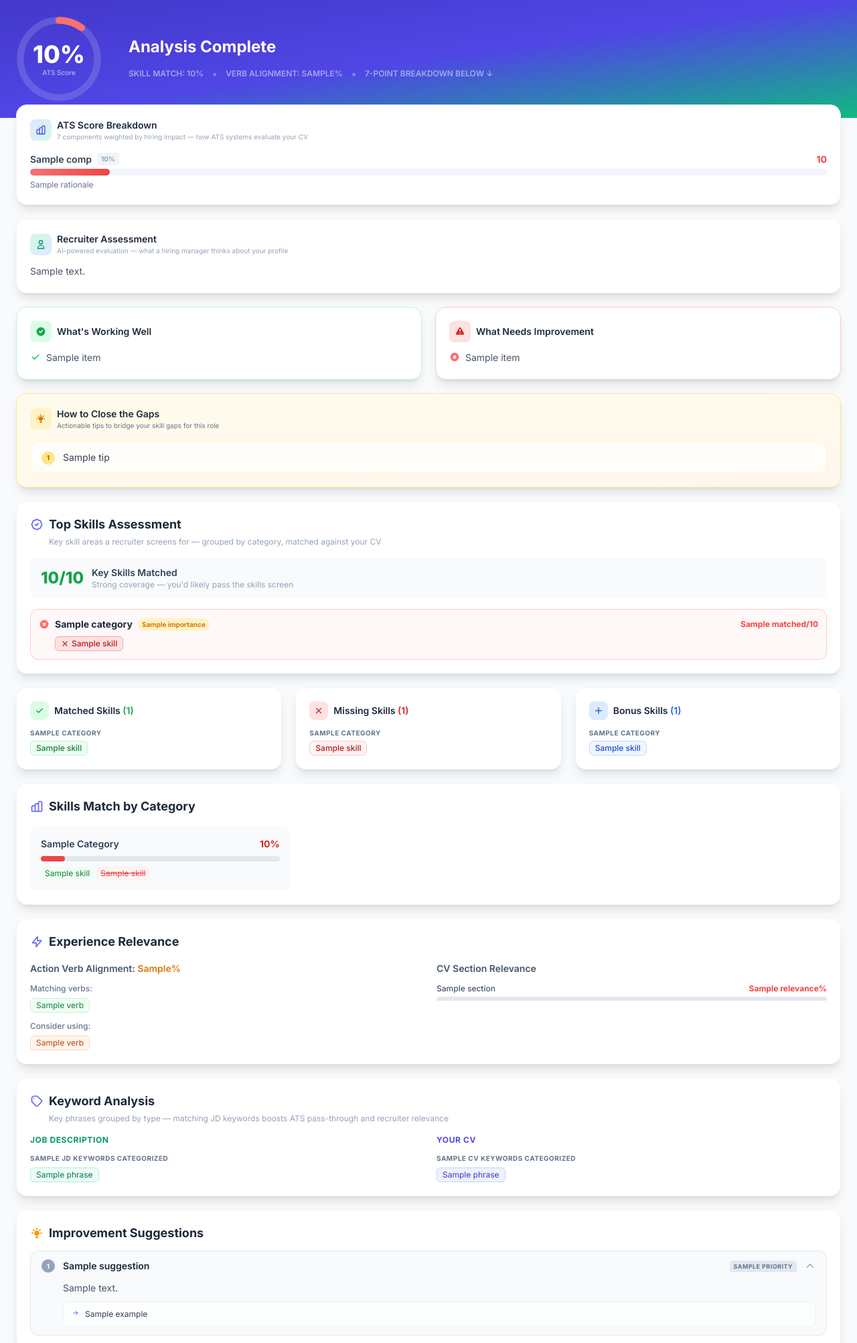
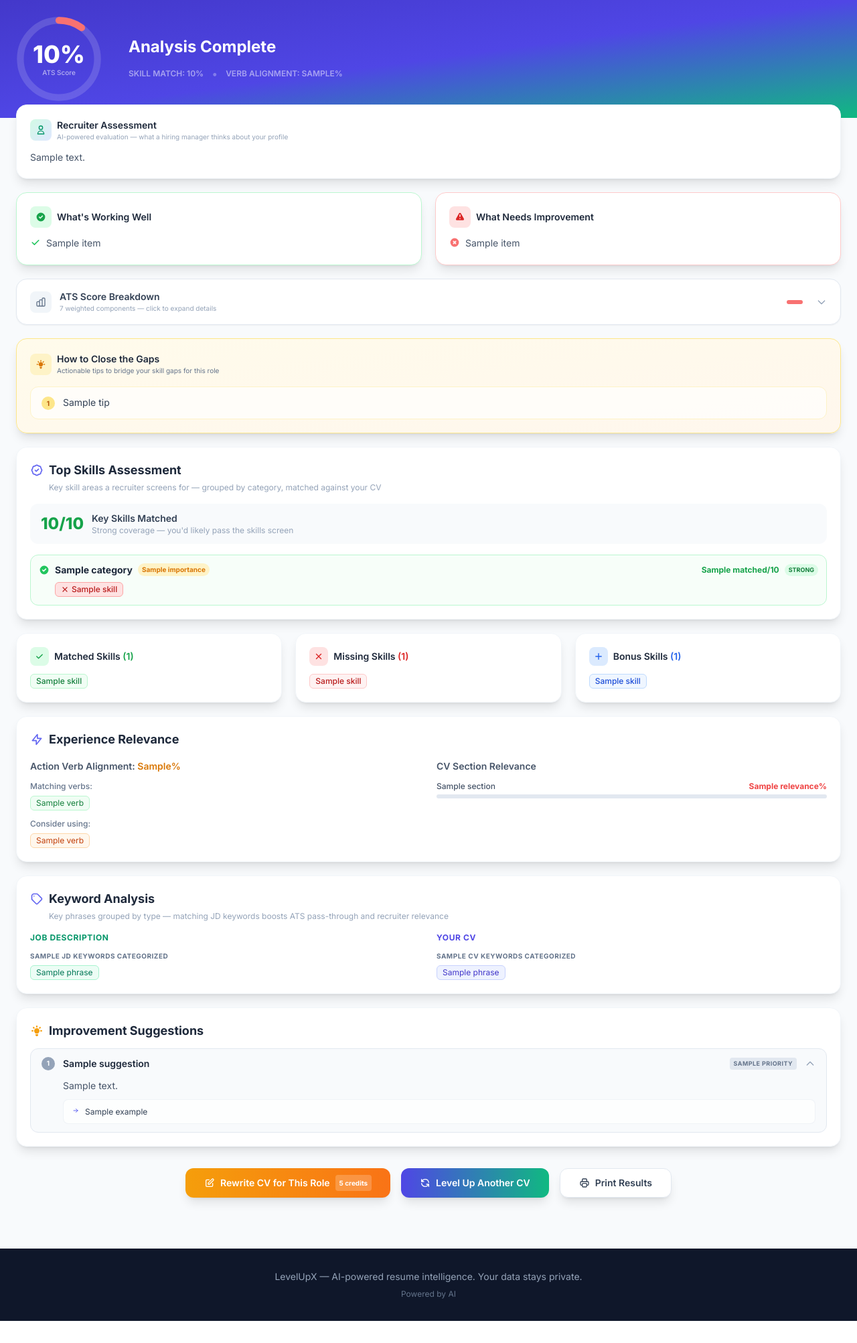
Before and after one commit to Sumant2298/cv-analyzer, a Flask app: template templates/results.html in a window 1280 px wide. Shown: the part 75-2080 px from the top of the page at 67% size. After the commit the page ends 2047 px from the top, so only its background shows below. Run offline with Flask 3, Linux system fonts and the light colour scheme; the template is opened without the code that fills it: most values are stand-ins (such as "Sample title", 1, 10 or a date in 2020); some libraries are stand-ins or nearby versions.

Commit message:
Redesign results UI: subtle ATS breakdown, reorder sections, add skill badges
- Move Recruiter Assessment before ATS Score Breakdown
- Make ATS Breakdown collapsible with subtle 3-column grid layout
- Add Strong/Good/Weak match badges to Top Skills Assessment groups
- Remove Skills by Category card entirely
- Flatten skills grid to simple tag lists (no category grouping)
- Update LLM prompt for 6 experience sections and 5-7 suggestions
- Adjust Experience Relevance thresholds for better color coding

Co-Authored-By: Claude Opus 4.6 <noreply@anthropic.com>

```diff
--- a/templates/results.html
+++ b/templates/results.html
@@ -54,10 +54,6 @@
                     <span class="text-xs text-white/50 font-semibold uppercase">Skill Match: {{ results.skill_match.skill_score }}%</span>
                     <span class="text-white/30">•</span>
                     <span class="text-xs text-white/50 font-semibold uppercase">Verb Alignment: {{ results.experience_analysis.verb_alignment }}%</span>
-                    {% if results.ats_breakdown %}
-                    <span class="text-white/30">•</span>
-                    <span class="text-xs text-white/50 font-semibold uppercase">7-Point Breakdown Below ↓</span>
-                    {% endif %}
                 </div>
             </div>
         </div>
@@ -66,41 +62,7 @@
 
 <div class="max-w-7xl mx-auto px-4 sm:px-6 -mt-5 relative z-10 space-y-5 pb-4">
 
-    <!-- ATS Score Breakdown -->
-    {% if results.ats_breakdown %}
-    <div class="bg-white rounded-2xl shadow-lg border border-slate-100 p-5 anim-fade-up">
-        <div class="flex items-center gap-2 mb-4">
-            <div class="w-8 h-8 bg-gradient-to-br from-brand-100 to-emerald-100 rounded-lg flex items-center justify-center">
-                <svg class="w-4 h-4 text-brand-600" fill="none" stroke="currentColor" viewBox="0 0 24 24"><path stroke-linecap="round" stroke-linejoin="round" stroke-width="2" d="M9 19v-6a2 2 0 00-2-2H5a2 2 0 00-2 2v6a2 2 0 002 2h2a2 2 0 002-2zm0 0V9a2 2 0 012-2h2a2 2 0 012 2v10m-6 0a2 2 0 002 2h2a2 2 0 002-2m0 0V5a2 2 0 012-2h2a2 2 0 012 2v14a2 2 0 01-2 2h-2a2 2 0 01-2-2z"/></svg>
-            </div>
-            <div>
-                <h3 class="font-semibold text-slate-800 text-sm">ATS Score Breakdown</h3>
-                <p class="text-[10px] text-slate-400">7 components weighted by hiring impact — how ATS systems evaluate your CV</p>
-            </div>
-        </div>
-        <div class="space-y-3">
-            {% for comp in results.ats_breakdown %}
-            <div class="group">
-                <div class="flex items-center justify-between mb-1">
-                    <div class="flex items-center gap-2">
-                        <span class="text-sm font-semibold text-slate-700">{{ comp.label }}</span>
-                        <span class="text-[10px] font-bold text-slate-400 bg-slate-100 px-1.5 py-0.5 rounded">{{ comp.weight }}%</span>
-                    </div>
-                    <span class="text-sm font-bold {% if comp.score >= 70 %}text-green-600{% elif comp.score >= 40 %}text-amber-600{% else %}text-red-500{% endif %}">{{ comp.score }}</span>
-                </div>
-                <div class="w-full bg-slate-100 rounded-full h-2.5 mb-1">
-                    <div class="h-2.5 rounded-full anim-bar transition-all {% if comp.score >= 70 %}bg-gradient-to-r from-green-400 to-green-500{% elif comp.score >= 40 %}bg-gradient-to-r from-amber-400 to-amber-500{% else %}bg-gradient-to-r from-red-400 to-red-500{% endif %}" style="width:{{ comp.score }}%"></div>
-                </div>
-                {% if comp.rationale %}
-                <p class="text-xs text-slate-500 leading-relaxed">{{ comp.rationale }}</p>
-                {% endif %}
-            </div>
-            {% endfor %}
-        </div>
-    </div>
-    {% endif %}
-
-    <!-- Recruiter Assessment -->
+    <!-- ===================== RECRUITER ASSESSMENT (moved before ATS) ===================== -->
     {% if results.llm_insights and results.llm_insights.profile_summary %}
     <div class="bg-white rounded-2xl shadow-lg border border-slate-100 p-5 anim-fade-up">
         <div class="flex items-center gap-2 mb-3">
@@ -119,7 +81,6 @@
     <!-- Working Well / Needs Improvement Cards -->
     {% if results.llm_insights and (results.llm_insights.working_well or results.llm_insights.needs_improvement) %}
     <div class="grid grid-cols-1 md:grid-cols-2 gap-5 anim-fade-up">
-        <!-- What's Working Well -->
         {% if results.llm_insights.working_well %}
         <div class="bg-white rounded-2xl shadow-lg border border-green-200 p-5">
             <div class="flex items-center gap-2 mb-3">
@@ -138,8 +99,6 @@
             </ul>
         </div>
         {% endif %}
-
-        <!-- What Needs Improvement -->
         {% if results.llm_insights.needs_improvement %}
         <div class="bg-white rounded-2xl shadow-lg border border-red-200 p-5">
             <div class="flex items-center gap-2 mb-3">
@@ -161,7 +120,50 @@
     </div>
     {% endif %}
 
-    <!-- How to Close the Gaps — Prominent Card -->
+    <!-- ===================== ATS SCORE BREAKDOWN — Subtle Collapsible ===================== -->
+    {% if results.ats_breakdown %}
+    <details class="bg-white rounded-2xl shadow-sm border border-slate-200 anim-fade-up group">
+        <summary class="flex items-center gap-3 px-5 py-4 cursor-pointer select-none list-none [&::-webkit-details-marker]:hidden">
+            <div class="w-8 h-8 bg-slate-100 rounded-lg flex items-center justify-center flex-shrink-0">
+                <svg class="w-4 h-4 text-slate-500" fill="none" stroke="currentColor" viewBox="0 0 24 24"><path stroke-linecap="round" stroke-linejoin="round" stroke-width="2" d="M9 19v-6a2 2 0 00-2-2H5a2 2 0 00-2 2v6a2 2 0 002 2h2a2 2 0 002-2zm0 0V9a2 2 0 012-2h2a2 2 0 012 2v10m-6 0a2 2 0 002 2h2a2 2 0 002-2m0 0V5a2 2 0 012-2h2a2 2 0 012 2v14a2 2 0 01-2 2h-2a2 2 0 01-2-2z"/></svg>
+            </div>
+            <div class="flex-1">
+                <h3 class="font-semibold text-slate-700 text-sm">ATS Score Breakdown</h3>
+                <p class="text-[10px] text-slate-400">7 weighted components — click to expand details</p>
+            </div>
+            <!-- Mini bar summary when collapsed -->
+            <div class="hidden sm:flex items-center gap-1.5 mr-2">
+                {% for comp in results.ats_breakdown %}
+                <div class="w-6 h-1.5 rounded-full {% if comp.score >= 70 %}bg-green-400{% elif comp.score >= 40 %}bg-amber-400{% else %}bg-red-400{% endif %}" title="{{ comp.label }}: {{ comp.score }}"></div>
+                {% endfor %}
+            </div>
+            <svg class="w-4 h-4 text-slate-400 transition-transform group-open:rotate-180 flex-shrink-0" fill="none" stroke="currentColor" viewBox="0 0 24 24"><path stroke-linecap="round" stroke-linejoin="round" stroke-width="2" d="M19 9l-7 7-7-7"/></svg>
+        </summary>
+        <div class="px-5 pb-5 pt-1 border-t border-slate-100">
+            <div class="grid grid-cols-1 sm:grid-cols-2 lg:grid-cols-3 gap-3 mt-3">
+                {% for comp in results.ats_breakdown %}
+                <div class="rounded-xl bg-slate-50 p-3 hover:bg-slate-100 transition">
+                    <div class="flex items-center justify-between mb-1.5">
+                        <span class="text-xs font-semibold text-slate-600">{{ comp.label }}</span>
+                        <div class="flex items-center gap-1.5">
+                            <span class="text-[9px] text-slate-400 font-medium">{{ comp.weight }}% wt</span>
+                            <span class="text-xs font-bold {% if comp.score >= 70 %}text-green-600{% elif comp.score >= 40 %}text-amber-600{% else %}text-red-500{% endif %}">{{ comp.score }}</span>
+                        </div>
+                    </div>
+                    <div class="w-full bg-slate-200 rounded-full h-1.5 mb-1.5">
+                        <div class="h-1.5 rounded-full anim-bar {% if comp.score >= 70 %}bg-green-400{% elif comp.score >= 40 %}bg-amber-400{% else %}bg-red-400{% endif %}" style="width:{{ comp.score }}%"></div>
+                    </div>
+                    {% if comp.rationale %}
+                    <p class="text-[11px] text-slate-500 leading-snug">{{ comp.rationale }}</p>
+                    {% endif %}
+                </div>
+                {% endfor %}
+            </div>
+        </div>
+    </details>
+    {% endif %}
+
+    <!-- ===================== HOW TO CLOSE THE GAPS ===================== -->
     {% if results.llm_insights and results.llm_insights.skill_gap_tips %}
     <div class="bg-gradient-to-br from-amber-50 to-orange-50 rounded-2xl shadow-lg border border-amber-200 p-5 anim-fade-up">
         <div class="flex items-center gap-2 mb-4">
@@ -186,7 +188,7 @@
     </div>
     {% endif %}
 
-    <!-- Top Skills Assessment (LLM-powered, Grouped) -->
+    <!-- ===================== TOP SKILLS ASSESSMENT — Strong/Good/Weak badges ===================== -->
     {% if results.top_skill_groups %}
     <div class="bg-white rounded-2xl shadow-lg border border-slate-100 p-5 anim-fade-up-2">
         <div class="flex items-center gap-2 mb-1">
@@ -211,12 +213,13 @@
 
         <div class="space-y-3">
             {% for group in results.top_skill_groups %}
-            <div class="rounded-xl border {{ 'border-green-200 bg-green-50/50' if group.matched == group.total else ('border-amber-200 bg-amber-50/30' if group.matched > 0 else 'border-red-200 bg-red-50/50') }} p-3">
+            {% set match_pct = (group.matched / group.total * 100) if group.total > 0 else 0 %}
+            <div class="rounded-xl border {{ 'border-green-200 bg-green-50/50' if match_pct >= 70 else ('border-amber-200 bg-amber-50/30' if match_pct >= 30 else 'border-red-200 bg-red-50/50') }} p-3">
                 <div class="flex items-center justify-between mb-2">
                     <div class="flex items-center gap-2">
-                        {% if group.matched == group.total %}
+                        {% if match_pct >= 70 %}
                         <svg class="w-4 h-4 text-green-500" fill="currentColor" viewBox="0 0 20 20"><path fill-rule="evenodd" d="M10 18a8 8 0 100-16 8 8 0 000 16zm3.707-9.293a1 1 0 00-1.414-1.414L9 10.586 7.707 9.293a1 1 0 00-1.414 1.414l2 2a1 1 0 001.414 0l4-4z" clip-rule="evenodd"/></svg>
-                        {% elif group.matched > 0 %}
+                        {% elif match_pct >= 30 %}
                         <svg class="w-4 h-4 text-amber-500" fill="currentColor" viewBox="0 0 20 20"><path fill-rule="evenodd" d="M10 18a8 8 0 100-16 8 8 0 000 16zm1-11a1 1 0 10-2 0v3.586L7.707 9.293a1 1 0 00-1.414 1.414l3 3a1 1 0 001.414 0l3-3a1 1 0 00-1.414-1.414L11 10.586V7z" clip-rule="evenodd"/></svg>
                         {% else %}
                         <svg class="w-4 h-4 text-red-400" fill="currentColor" viewBox="0 0 20 20"><path fill-rule="evenodd" d="M10 18a8 8 0 100-16 8 8 0 000 16zM8.707 7.293a1 1 0 00-1.414 1.414L8.586 10l-1.293 1.293a1 1 0 101.414 1.414L10 11.414l1.293 1.293a1 1 0 001.414-1.414L11.414 10l1.293-1.293a1 1 0 00-1.414-1.414L10 8.586 8.707 7.293z" clip-rule="evenodd"/></svg>
@@ -224,7 +227,17 @@
                         <span class="text-sm font-bold text-slate-800">{{ group.category }}</span>
                         <span class="text-[10px] font-bold px-1.5 py-0.5 rounded-full {{ 'bg-red-100 text-red-600' if group.importance == 'Must-have' else 'bg-amber-100 text-amber-600' }}">{{ group.importance }}</span>
                     </div>
-                    <span class="text-xs font-bold {{ 'text-green-600' if group.matched == group.total else ('text-amber-600' if group.matched > 0 else 'text-red-500') }}">{{ group.matched }}/{{ group.total }}</span>
+                    <div class="flex items-center gap-2">
+                        <span class="text-xs font-bold {{ 'text-green-600' if match_pct >= 70 else ('text-amber-600' if match_pct >= 30 else 'text-red-500') }}">{{ group.matched }}/{{ group.total }}</span>
+                        <!-- Strong / Good / Weak badge -->
+                        {% if match_pct >= 70 %}
+                        <span class="text-[9px] font-bold uppercase px-1.5 py-0.5 rounded-full bg-green-100 text-green-700">Strong</span>
+                        {% elif match_pct >= 30 %}
+                        <span class="text-[9px] font-bold uppercase px-1.5 py-0.5 rounded-full bg-amber-100 text-amber-700">Good</span>
+                        {% else %}
+                        <span class="text-[9px] font-bold uppercase px-1.5 py-0.5 rounded-full bg-red-100 text-red-700">Weak</span>
+                        {% endif %}
+                    </div>
                 </div>
                 <div class="flex flex-wrap gap-1.5 ml-6">
                     {% for s in group.skills %}
@@ -244,7 +257,7 @@
     </div>
     {% endif %}
 
-    <!-- Skills Grid — Matched Skills / Missing Skills / Bonus Skills -->
+    <!-- ===================== SKILLS GRID — Matched / Missing / Bonus (flat, no categories) ===================== -->
     <div class="grid grid-cols-1 md:grid-cols-3 gap-5 anim-fade-up-2">
         <!-- Matched Skills -->
         <div class="bg-white rounded-2xl shadow-lg border border-slate-100 p-5">
@@ -254,17 +267,10 @@
                 </div>
                 <h3 class="font-semibold text-slate-800 text-sm">Matched Skills <span class="text-green-600">({{ results.skill_match.matched|length }})</span></h3>
             </div>
-            {% if results.skill_match.matched_by_category %}
-            <div class="space-y-2.5">
-                {% for category, skills in results.skill_match.matched_by_category.items() %}
-                <div>
-                    <p class="text-[10px] font-bold text-slate-500 uppercase tracking-wider mb-1">{{ category.replace('_', ' ')|title }}</p>
+            {% if results.skill_match.matched %}
             <div class="flex flex-wrap gap-1">
-                        {% for skill in skills %}
+                {% for skill in results.skill_match.matched %}
                 <span class="bg-green-50 text-green-700 text-xs font-medium px-2 py-0.5 rounded-md border border-green-200">{{ skill }}</span>
-                        {% endfor %}
-                    </div>
-                </div>
                 {% endfor %}
             </div>
             {% else %}<p class="text-slate-400 text-xs">No matching skills detected.</p>{% endif %}
@@ -278,23 +284,16 @@
                 </div>
                 <h3 class="font-semibold text-slate-800 text-sm">Missing Skills <span class="text-red-600">({{ results.skill_match.missing|length }})</span></h3>
             </div>
-            {% if results.skill_match.missing_by_category %}
-            <div class="space-y-2.5">
-                {% for category, skills in results.skill_match.missing_by_category.items() %}
-                <div>
-                    <p class="text-[10px] font-bold text-slate-500 uppercase tracking-wider mb-1">{{ category.replace('_', ' ')|title }}</p>
+            {% if results.skill_match.missing %}
             <div class="flex flex-wrap gap-1">
-                        {% for skill in skills %}
+                {% for skill in results.skill_match.missing %}
                 <span class="bg-red-50 text-red-700 text-xs font-medium px-2 py-0.5 rounded-md border border-red-200">{{ skill }}</span>
-                        {% endfor %}
-                    </div>
-                </div>
                 {% endfor %}
             </div>
             {% else %}<p class="text-slate-400 text-xs">No gaps — you cover all JD skills!</p>{% endif %}
         </div>
 
-        <!-- Additional Skills -->
+        <!-- Bonus Skills -->
         <div class="bg-white rounded-2xl shadow-lg border border-slate-100 p-5">
             <div class="flex items-center gap-2 mb-3">
                 <div class="w-7 h-7 bg-blue-100 rounded-lg flex items-center justify-center">
@@ -302,51 +301,17 @@
                 </div>
                 <h3 class="font-semibold text-slate-800 text-sm">Bonus Skills <span class="text-blue-600">({{ results.skill_match.extra|length }})</span></h3>
             </div>
-            {% if results.skill_match.extra_by_category %}
-            <div class="space-y-2.5">
-                {% for category, skills in results.skill_match.extra_by_category.items() %}
-                <div>
-                    <p class="text-[10px] font-bold text-slate-500 uppercase tracking-wider mb-1">{{ category.replace('_', ' ')|title }}</p>
+            {% if results.skill_match.extra %}
             <div class="flex flex-wrap gap-1">
-                        {% for skill in skills %}
+                {% for skill in results.skill_match.extra %}
                 <span class="bg-blue-50 text-blue-700 text-xs font-medium px-2 py-0.5 rounded-md border border-blue-200">{{ skill }}</span>
-                        {% endfor %}
-                    </div>
-                </div>
                 {% endfor %}
             </div>
             {% else %}<p class="text-slate-400 text-xs">No extra skills detected.</p>{% endif %}
         </div>
     </div>
 
-    <!-- Skills Match by Category -->
-    {% if results.skill_match.category_breakdown %}
-    <div class="bg-white rounded-2xl shadow-lg border border-slate-100 p-5 anim-fade-up-3">
-        <h3 class="text-lg font-bold text-slate-800 mb-4 flex items-center gap-2">
-            <svg class="w-5 h-5 text-brand-500" fill="none" stroke="currentColor" viewBox="0 0 24 24"><path stroke-linecap="round" stroke-linejoin="round" stroke-width="2" d="M9 19v-6a2 2 0 00-2-2H5a2 2 0 00-2 2v6a2 2 0 002 2h2a2 2 0 002-2zm0 0V9a2 2 0 012-2h2a2 2 0 012 2v10m-6 0a2 2 0 002 2h2a2 2 0 002-2m0 0V5a2 2 0 012-2h2a2 2 0 012 2v14a2 2 0 01-2 2h-2a2 2 0 01-2-2z"/></svg>
-            Skills Match by Category
-        </h3>
-        <div class="grid grid-cols-1 sm:grid-cols-2 lg:grid-cols-3 gap-3">
-            {% for category, data in results.skill_match.category_breakdown.items() %}
-            <div class="bg-slate-50 rounded-xl p-4 hover:bg-slate-100 transition">
-                <div class="flex justify-between items-center mb-2">
-                    <span class="text-sm font-semibold text-slate-700">{{ category.replace('_', ' ')|title }}</span>
-                    <span class="text-sm font-bold {% if data.score >= 70 %}text-green-600{% elif data.score >= 40 %}text-amber-600{% else %}text-red-600{% endif %}">{{ data.score }}%</span>
-                </div>
-                <div class="w-full bg-slate-200 rounded-full h-2 mb-2">
-                    <div class="h-2 rounded-full anim-bar {% if data.score >= 70 %}bg-green-500{% elif data.score >= 40 %}bg-amber-500{% else %}bg-red-500{% endif %}" style="width:{{ data.score }}%"></div>
-                </div>
-                <div class="flex flex-wrap gap-1">
-                    {% for skill in data.matched %}<span class="text-xs text-green-700 bg-green-50 px-1.5 py-0.5 rounded">{{ skill }}</span>{% endfor %}
-                    {% for skill in data.missing %}<span class="text-xs text-red-500 bg-red-50 px-1.5 py-0.5 rounded line-through">{{ skill }}</span>{% endfor %}
-                </div>
-            </div>
-            {% endfor %}
-        </div>
-    </div>
-    {% endif %}
-
-    <!-- Experience Relevance -->
+    <!-- ===================== EXPERIENCE RELEVANCE — 6 sections ===================== -->
     <div class="bg-white rounded-2xl shadow-lg border border-slate-100 p-5 anim-fade-up-4">
         <h3 class="text-lg font-bold text-slate-800 mb-4 flex items-center gap-2">
             <svg class="w-5 h-5 text-brand-500" fill="none" stroke="currentColor" viewBox="0 0 24 24"><path stroke-linecap="round" stroke-linejoin="round" stroke-width="2" d="M13 10V3L4 14h7v7l9-11h-7z"/></svg>
@@ -380,10 +345,10 @@
                     <div>
                         <div class="flex justify-between text-xs mb-1">
                             <span class="text-slate-600 font-medium">{{ section.section }}</span>
-                            <span class="font-bold {% if section.relevance >= 40 %}text-green-600{% elif section.relevance >= 20 %}text-amber-600{% else %}text-red-500{% endif %}">{{ section.relevance }}%</span>
+                            <span class="font-bold {% if section.relevance >= 60 %}text-green-600{% elif section.relevance >= 35 %}text-amber-600{% else %}text-red-500{% endif %}">{{ section.relevance }}%</span>
                         </div>
                         <div class="w-full bg-slate-200 rounded-full h-1.5">
-                            <div class="h-1.5 rounded-full anim-bar {% if section.relevance >= 40 %}bg-green-500{% elif section.relevance >= 20 %}bg-amber-500{% else %}bg-red-400{% endif %}" style="width:{{ section.relevance }}%"></div>
+                            <div class="h-1.5 rounded-full anim-bar {% if section.relevance >= 60 %}bg-green-500{% elif section.relevance >= 35 %}bg-amber-500{% else %}bg-red-400{% endif %}" style="width:{{ section.relevance }}%"></div>
                         </div>
                     </div>
                     {% endfor %}
@@ -393,7 +358,7 @@
         </div>
     </div>
 
-    <!-- Keywords (Categorized) -->
+    <!-- ===================== KEYWORD ANALYSIS ===================== -->
     <div class="bg-white rounded-2xl shadow-lg border border-slate-100 p-5">
         <h3 class="text-lg font-bold text-slate-800 mb-1 flex items-center gap-2">
             <svg class="w-5 h-5 text-brand-500" fill="none" stroke="currentColor" viewBox="0 0 24 24"><path stroke-linecap="round" stroke-linejoin="round" stroke-width="2" d="M7 7h.01M7 3h5c.512 0 1.024.195 1.414.586l7 7a2 2 0 010 2.828l-7 7a2 2 0 01-2.828 0l-7-7A1.994 1.994 0 013 12V7a4 4 0 014-4z"/></svg>
@@ -452,7 +417,7 @@
         </div>
     </div>
 
-    <!-- Improvement Suggestions (Compact) -->
+    <!-- ===================== IMPROVEMENT SUGGESTIONS — 5+ with high/medium/low ===================== -->
     <div class="bg-white rounded-2xl shadow-lg border border-slate-100 p-5">
         <h3 class="text-lg font-bold text-slate-800 mb-3 flex items-center gap-2">
             <svg class="w-5 h-5 text-amber-500" fill="currentColor" viewBox="0 0 20 20"><path d="M11 3a1 1 0 10-2 0v1a1 1 0 102 0V3zM15.657 5.757a1 1 0 00-1.414-1.414l-.707.707a1 1 0 001.414 1.414l.707-.707zM18 10a1 1 0 01-1 1h-1a1 1 0 110-2h1a1 1 0 011 1zM5.05 6.464A1 1 0 106.464 5.05l-.707-.707a1 1 0 00-1.414 1.414l.707.707zM5 10a1 1 0 01-1 1H3a1 1 0 110-2h1a1 1 0 011 1zM8 16v-1h4v1a2 2 0 11-4 0zM12 14c.015-.34.208-.646.477-.859a4 4 0 10-4.954 0c.27.213.462.519.476.859h4.002z"/></svg>
@@ -503,7 +468,7 @@
         </div>
     </div>
 
-    <!-- Action Buttons -->
+    <!-- ===================== ACTION BUTTONS ===================== -->
     <div class="flex flex-wrap justify-center gap-4 py-3 no-print">
         <a href="{{ url_for('rewrite_cv_page') }}" class="inline-flex items-center gap-2 bg-gradient-to-r from-amber-500 to-orange-500 hover:from-amber-600 hover:to-orange-600 text-white font-semibold py-2.5 px-7 rounded-xl shadow-lg transition-all text-sm">
             <svg class="w-4 h-4" fill="none" stroke="currentColor" viewBox="0 0 24 24"><path stroke-linecap="round" stroke-linejoin="round" stroke-width="2" d="M11 5H6a2 2 0 00-2 2v11a2 2 0 002 2h11a2 2 0 002-2v-5m-1.414-9.414a2 2 0 112.828 2.828L11.828 15H9v-2.828l8.586-8.586z"/></svg>
```
Also changed, not shown: llm_service.py (+7 -3 lines). Lines whose indentation alone changed are shown as unchanged.
